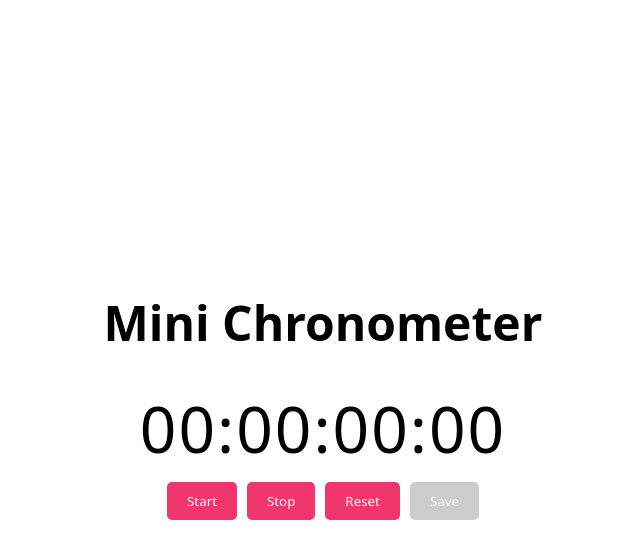
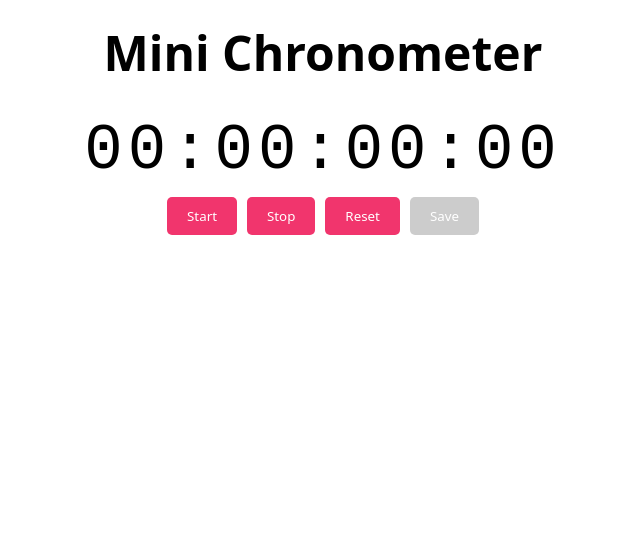
Before and after one commit to felipejoq/frontend-exercises, a React (Vite) app in the folder 02-chronometer/: page / in a window 1280 px wide. Shown: the top 558 px of the page, without its empty margins (317-957 px from the left). Built offline with nearby package versions, Linux system fonts and the light colour scheme.

Commit message:
Algunas modificaciones de estilos.

```diff
--- a/02-chronometer/src/components/Chronometer.jsx
+++ b/02-chronometer/src/components/Chronometer.jsx
@@ -23,7 +23,7 @@ export const Chronometer = ({title = "Chronometer"}) => {
                 <button onClick={handleReset}>Reset</button>
                 <button disabled={time <= 0} onClick={handleSave}>Save</button>
             </div>
-            <ul>
+            <ul className="saved-times">
                 {
                     savedTimes.map((savedTime, index) => {
                         const timeDifference = savedTime - (savedTimes[index - 1] || 0);
--- a/02-chronometer/src/index.css
+++ b/02-chronometer/src/index.css
@@ -37,13 +37,15 @@ button:disabled {
     flex-direction: column;
     justify-content: center;
     align-items: center;
-    height: 100vh;
     gap: 10px;
 }
 
 .format-time {
     font-size: 4rem;
-    letter-spacing: 2px;
+    letter-spacing: 5px;
+    width: 20ch;
+    text-align: center;
+    font-family: monospace;
 }
 
 .controls-container {
@@ -51,6 +53,12 @@ button:disabled {
     gap: 10px;
 }
 
+.saved-times {
+    display: flex;
+    flex-direction: column;
+    gap: 10px;
+}
+
 .diff {
     color: forestgreen;
 }
```
